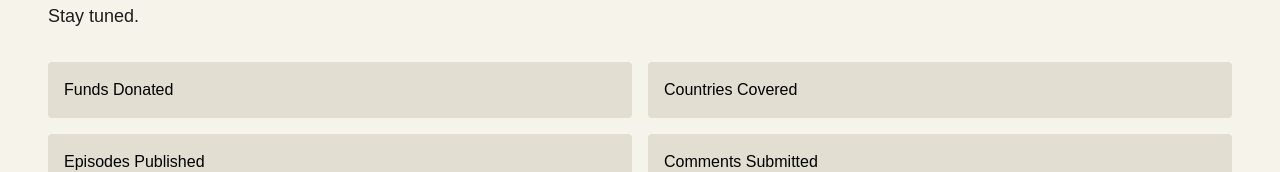
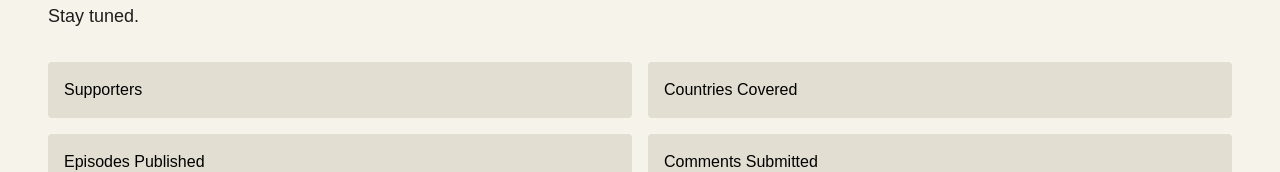
Before and after one commit to Seuss28/wiredbyweather, a Next.js app: page / in a window 1280 px wide. Shown: the part 238-410 px from the top of the page. Built offline with nearby package versions, Linux system fonts and the light colour scheme.

Commit message:
wording fix

```diff
--- a/src/app/page.tsx
+++ b/src/app/page.tsx
@@ -33,7 +33,7 @@ export default function Home() {
       </p>
 
       <div className="grid grid-cols-2 gap-4">
-        <div className="p-4 bg-accent text-black rounded">Funds Donated</div>
+        <div className="p-4 bg-accent text-black rounded">Supporters</div>
         <div className="p-4 bg-accent text-black rounded">Countries Covered</div>
         <div className="p-4 bg-accent text-black rounded">Episodes Published</div>
         <div className="p-4 bg-accent text-black rounded">Comments Submitted</div>
```
